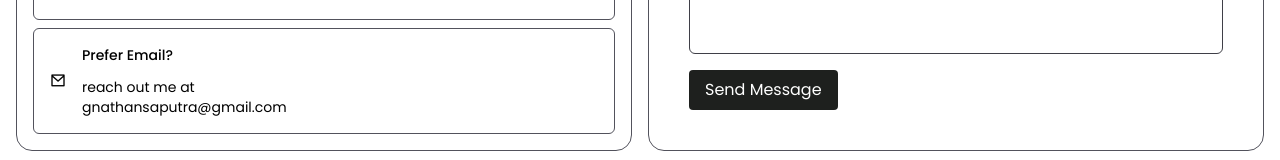
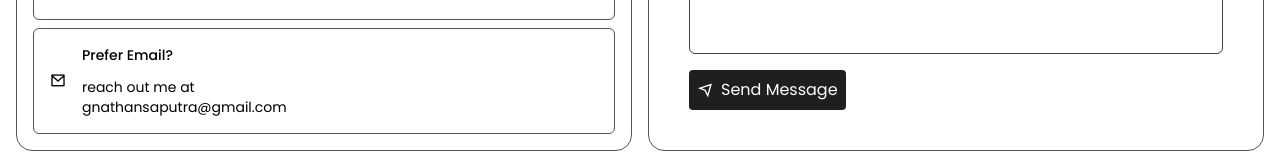
Before and after one commit to GeraldiNathan/PortofolioV1, a React (Vite) app: page / in a window 1280 px wide. Shown: the part 3447-3607 px from the top of the page. Built offline with nearby package versions, Linux system fonts and the light colour scheme.

Commit message:
feat(Contact): add new icon in button message

```diff
--- a/src/App.jsx
+++ b/src/App.jsx
@@ -271,8 +271,9 @@ function App() {
                   <button
                     type="submit"
                     onClick={() => setShowModal(true)}
-                    className="bg-dark text-white hover:bg-zinc-700 dark:text-black dark:bg-white dark:hover:bg-gray-200  py-2 px-4 rounded"
+                    className="bg-dark text-white hover:bg-zinc-700 dark:text-black dark:bg-white dark:hover:bg-gray-200 p-2 rounded flex items-center gap-2"
                   >
+                    <i className="ri-send-plane-line"></i>
                     Send Message
                   </button>
 
```
